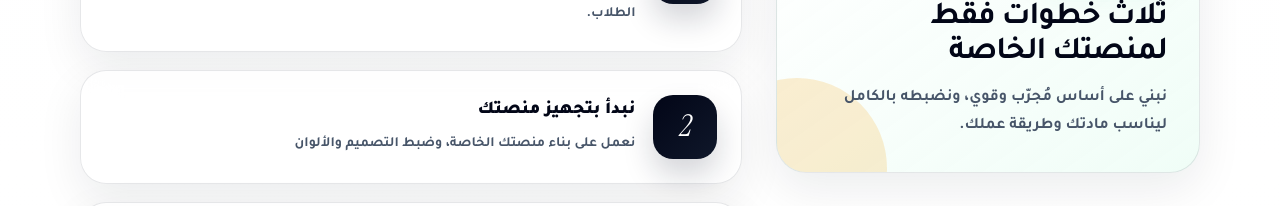
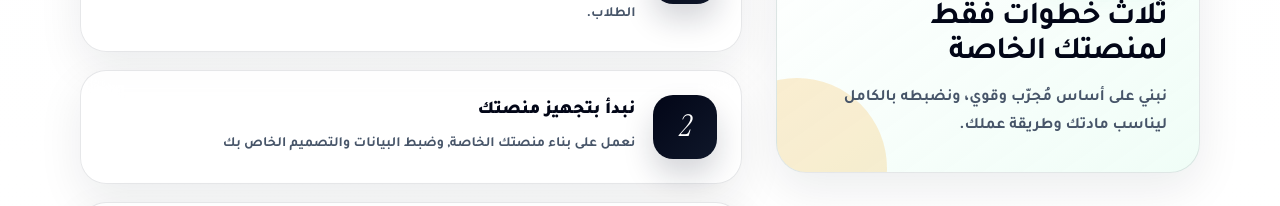
Before and after one commit to Ammar-Almasri/myjawab, a plain HTML site: page index.html in a window 1280 px wide. Shown: the part 2920-3126 px from the top of the page. Drawn offline with Linux system fonts and the light colour scheme.

Commit message:
another update process section

```diff
--- a/index.html
+++ b/index.html
@@ -2103,8 +2103,8 @@
                                 <h4 data-ar="نبدأ بتجهيز منصتك" data-en="We start building your platform">نبدأ بتجهيز
                                     منصتك</h4>
                                 <p data-ar="نعمل على ربط المنصة ببياناتك، ضبط التصميم والألوان، وإضافة امتحاناتك وبنك الأسئلة الخاص بك."
-                                    data-en="We work on connecting the platform to your data, adjusting the design and colors, and adding your exams and question bank.">
-                                نعمل على بناء منصتك الخاصة، وضبط التصميم والألوان</p>
+                                    data-en="We work on connecting the platform to your data, adjusting the design and colors">
+                                نعمل على بناء منصتك الخاصة, وضبط البيانات والتصميم الخاص بك </p>
                             </div>
                         </div>
                         <div class="timeline-step reveal delay-2">
```
